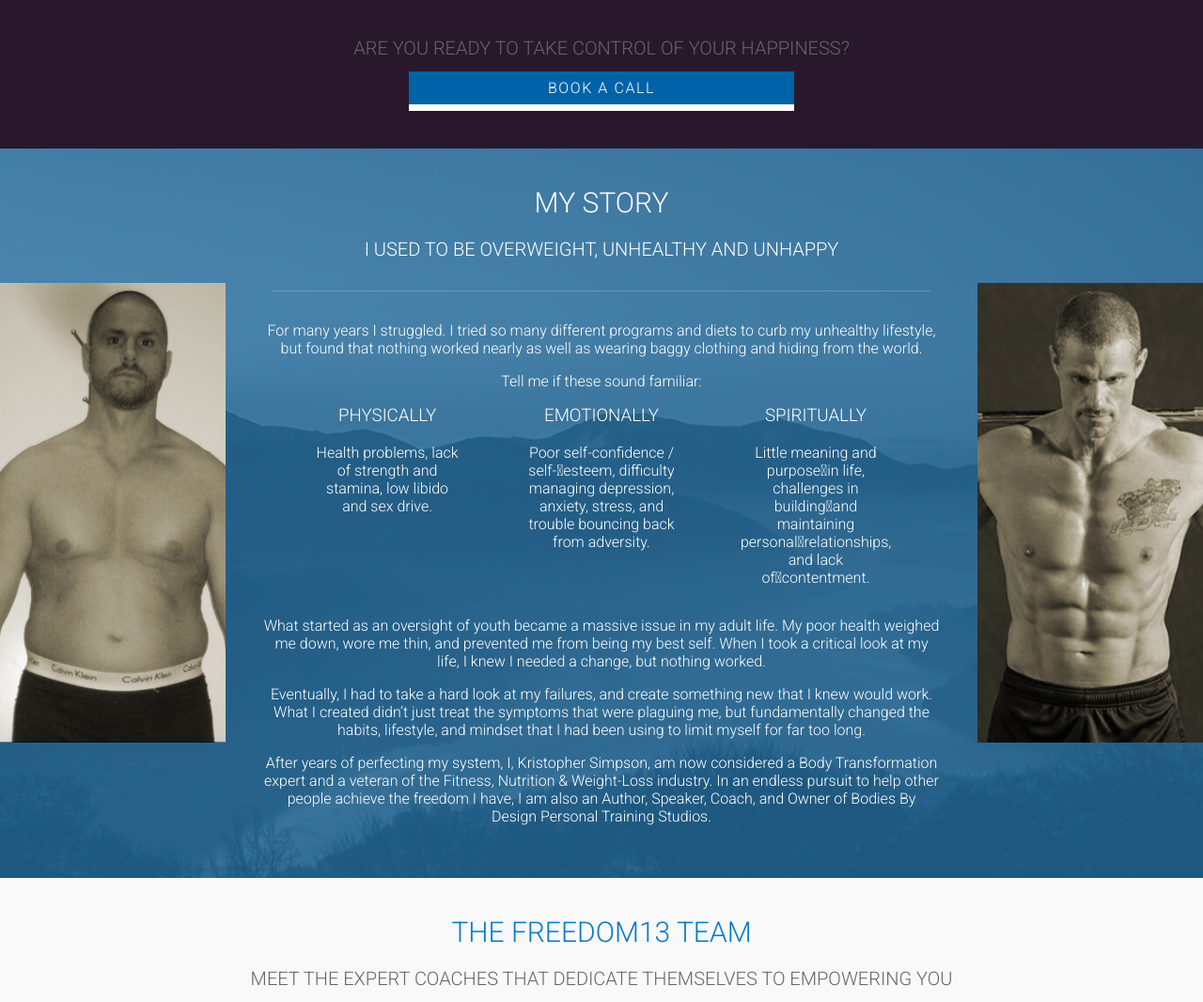
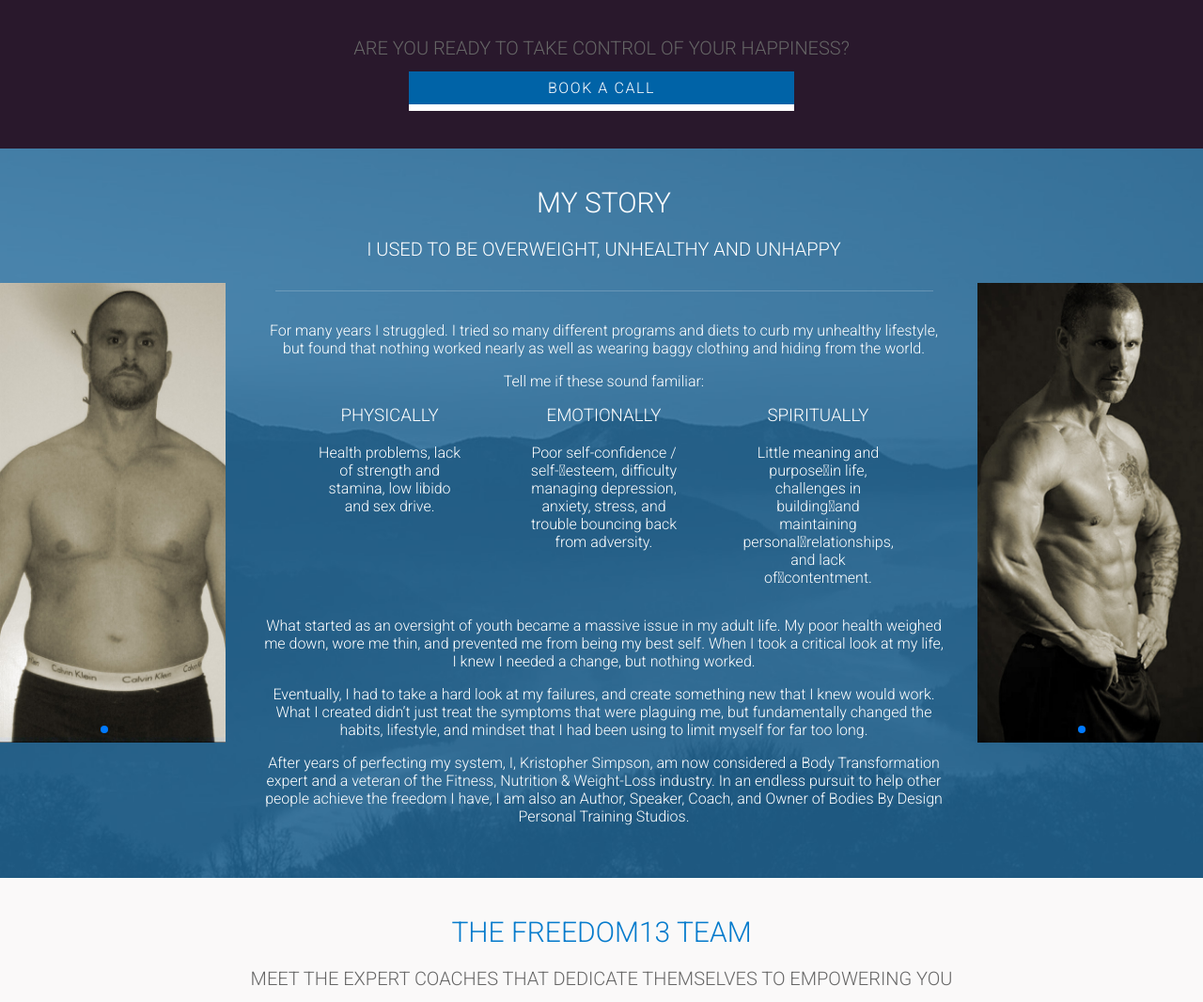
Before and after one commit to melanieleduc/freedom13, a PHP site: page / in a window 1280 px wide. Shown: the part 1544-2610 px from the top of the page at 94% size. Run offline with PHP 8.4, Linux system fonts and the light colour scheme; grey boxes labelled with a size stand in for pictures from a placeholder-image service; some libraries are stand-ins or nearby versions.

Commit message:
closes #3

```diff
--- a/assets/styles/main.css
+++ b/assets/styles/main.css
@@ -297,11 +297,13 @@ ul.list-inline {
   .story * {
     color: white;
   }
-  .story > img {
-    height: 200px;
-    width: auto;
+  .story-slider {
     margin: 1em;
   }
+    .story-slider img {
+      width: 100%;
+      height: auto;
+    }
 
   .story .list-inline li {
     width: 10em;
@@ -312,9 +314,9 @@ ul.list-inline {
       margin-left: 280px;
       margin-right: 280px;
       max-width: none;
-      width: auto;
+      width: 725px;
     }
-    .story > img {
+    .story-slider {
       position: absolute;
       top: 50%;
       margin: -245px 0 0 0;
@@ -322,7 +324,7 @@ ul.list-inline {
       width: 240px;
       height: 489px;
     }
-    .story > img:last-of-type {
+    .story-slider--right {
       left: auto;
       right: 0;
     }
--- a/index.php
+++ b/index.php
@@ -84,7 +84,7 @@
           <div class="process-steps__slider">
 
             <!-- Slider main container -->
-            <div class="swiper-container swiper-container--team">
+            <div class="swiper-container">
                 <!-- Additional required wrapper -->
 
                 <ul class="swiper-wrapper slider">
@@ -147,8 +147,26 @@
       </aside>
 
       <section class="section story">
-        <img src="assets/images/Kris_before1.jpg" alt="Kris (before)" width="518" height="1054">
-        <img src="assets/images/Kris_after2.jpg" alt="Kris (after)" width="518" height="1054">
+        <div class="story-slider story-slider--left">
+          <div class="swiper-container">
+              <ul class="swiper-wrapper slider">
+                <li class="swiper-slide"><img src="assets/images/gallery-2/Kris_before1.jpg"></li>
+                <li class="swiper-slide"><img src="assets/images/gallery-2/Kris_before2.jpg"></li>
+              </ul>
+              <div class="swiper-pagination swiper-pagination--1"></div>
+          </div>
+        </div>
+        <div class="story-slider story-slider--right">
+          <div class="swiper-container">
+              <ul class="swiper-wrapper slider">
+                <li class="swiper-slide"><img src="assets/images/gallery-3/Kris_after1.jpg"></li>
+                <li class="swiper-slide"><img src="assets/images/gallery-3/Kris_after2.jpg"></li>
+              </ul>
+              <div class="swiper-pagination swiper-pagination--2"></div>
+          </div>
+        </div>
+        <!-- <img src="assets/images/Kris_before1.jpg" alt="Kris (before)" width="518" height="1054">
+        <img src="assets/images/Kris_after2.jpg" alt="Kris (after)" width="518" height="1054"> -->
         <div class="wrap">
           <h1>MY STORY</h1>
           <h2>I USED TO BE OVERWEIGHT, unhealthy AND UNHAPPY</h2>
@@ -242,7 +260,7 @@
               </li>
             </ul>
             <!-- If we need pagination -->
-            <div class="swiper-pagination swiper-pagination--1"></div>
+            <div class="swiper-pagination swiper-pagination--3"></div>
 
           </div>
 
```
Also changed, not shown: assets/images/gallery-2/Kris_before1.jpg (added), assets/images/gallery-2/Kris_before2.jpg (added), assets/images/gallery-3/Kris_after1.jpg (added), assets/images/gallery-3/Kris_after2.jpg (added), 1 other file.
